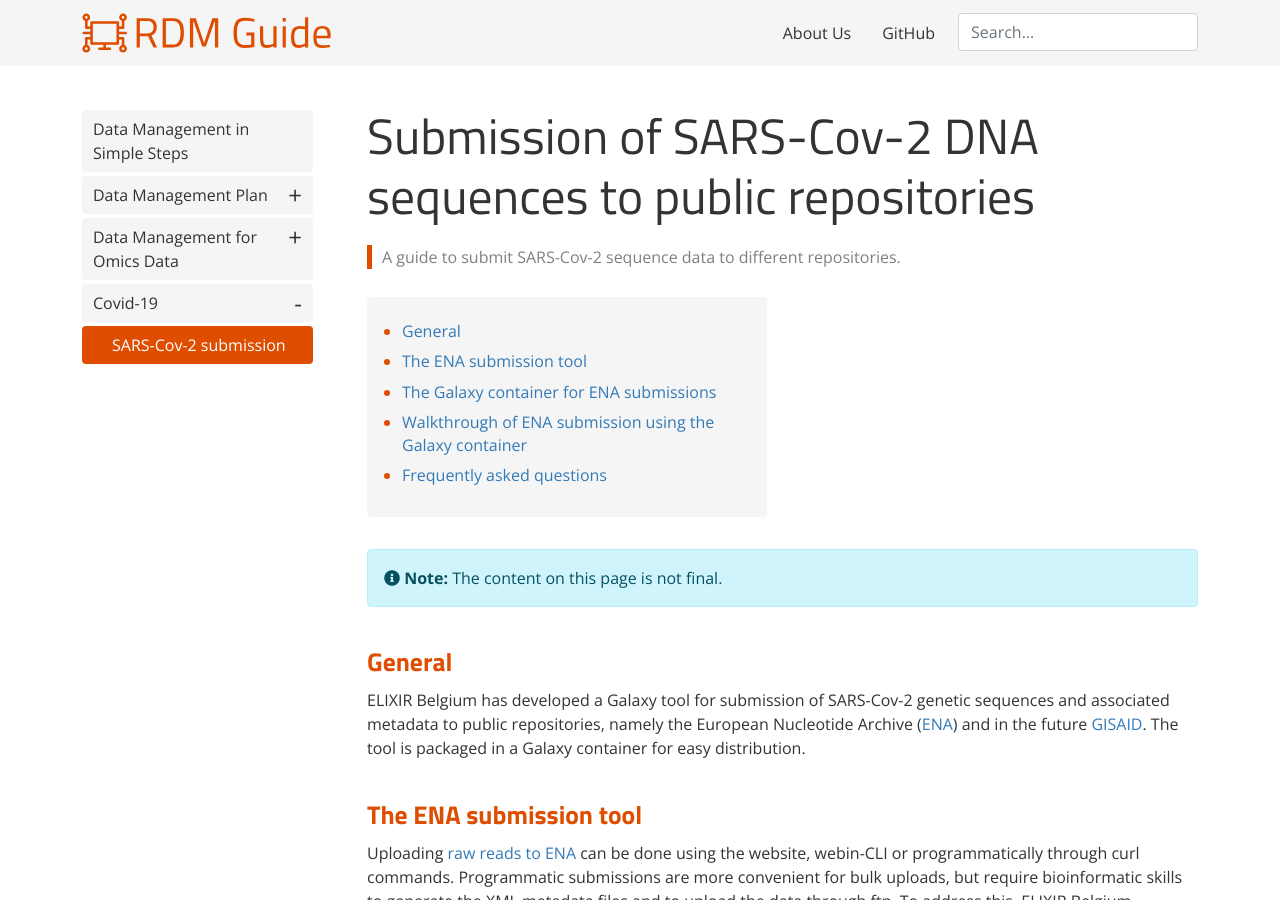
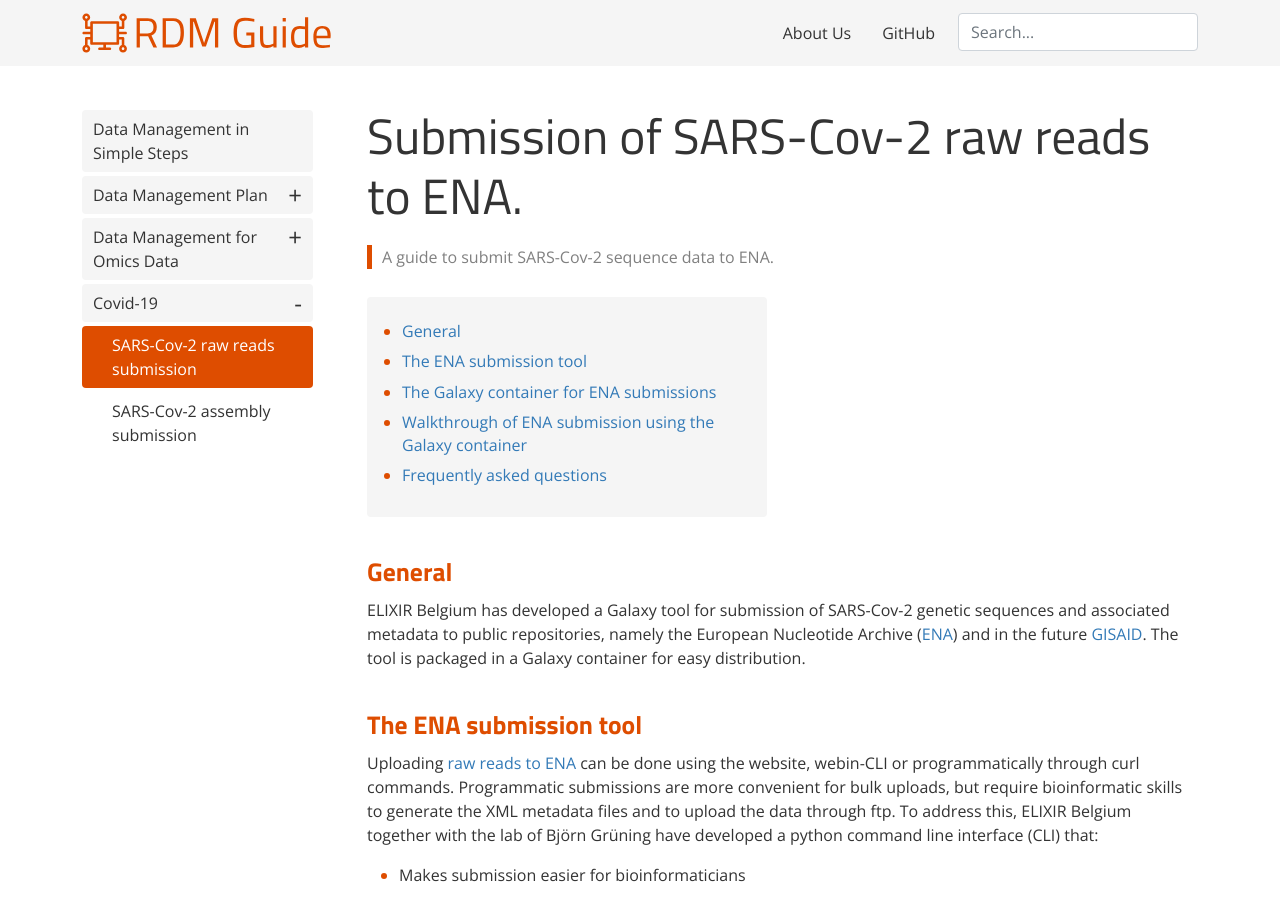
Before and after one commit to ELIXIR-Belgium/rdm-guide, a Jekyll site: the page built from pages/covid-19/sarscov2_submission.md, in a window 1280 px wide and 900 px high. Built offline with Jekyll 4.4.1, drawn with Linux system fonts in a browser that asks for light colours.

Commit message:
new pages

```diff
--- a/_data/sidebars/main.yml
+++ b/_data/sidebars/main.yml
@@ -50,5 +50,7 @@ subitems:
   - title: Covid-19
     url: /covid-19/index.html
     subitems:
-      - title: SARS-Cov-2 submission
+      - title: SARS-Cov-2 raw reads submission
         url: /covid-19/sarscov2_submission.html
+      - title: SARS-Cov-2 assembly submission
+        url: /covid-19/sarscov2_assembly_submission.html
--- a/pages/covid-19/sarscov2_submission.md
+++ b/pages/covid-19/sarscov2_submission.md
@@ -1,11 +1,9 @@
 ---
-title: Submission of SARS-Cov-2 DNA sequences to public repositories
+title: Submission of SARS-Cov-2 raw reads to ENA.
 keywords: covid-19, SARS-Cov-2, ENA, data-submission, viral sequences
-summary: A guide to submit SARS-Cov-2 sequence data to different repositories.
+summary: A guide to submit SARS-Cov-2 sequence data to ENA.
 permalink: covid-19/sarscov2_submission.html
 ---
-
-{% include note.html content="The content on this page is not final." %}
 
 ## General
 ELIXIR Belgium has developed a Galaxy tool for submission of SARS-Cov-2 genetic sequences and associated metadata to public repositories, namely the European Nucleotide Archive ([ENA](https://www.ebi.ac.uk/ena/browser/home)) and in the future [GISAID](https://www.gisaid.org/). The tool is packaged in a Galaxy container for easy distribution.
```
Also changed, not shown: pages/covid-19/covid-19-upload-container.md (renamed from pages/covid-19/galaxy_container.md, +1 -1 lines), pages/covid-19/ena-upload-container.md (added, +70 -0 lines), pages/covid-19/sarscov2_assembly_submission.md (added, +8 -0 lines).
